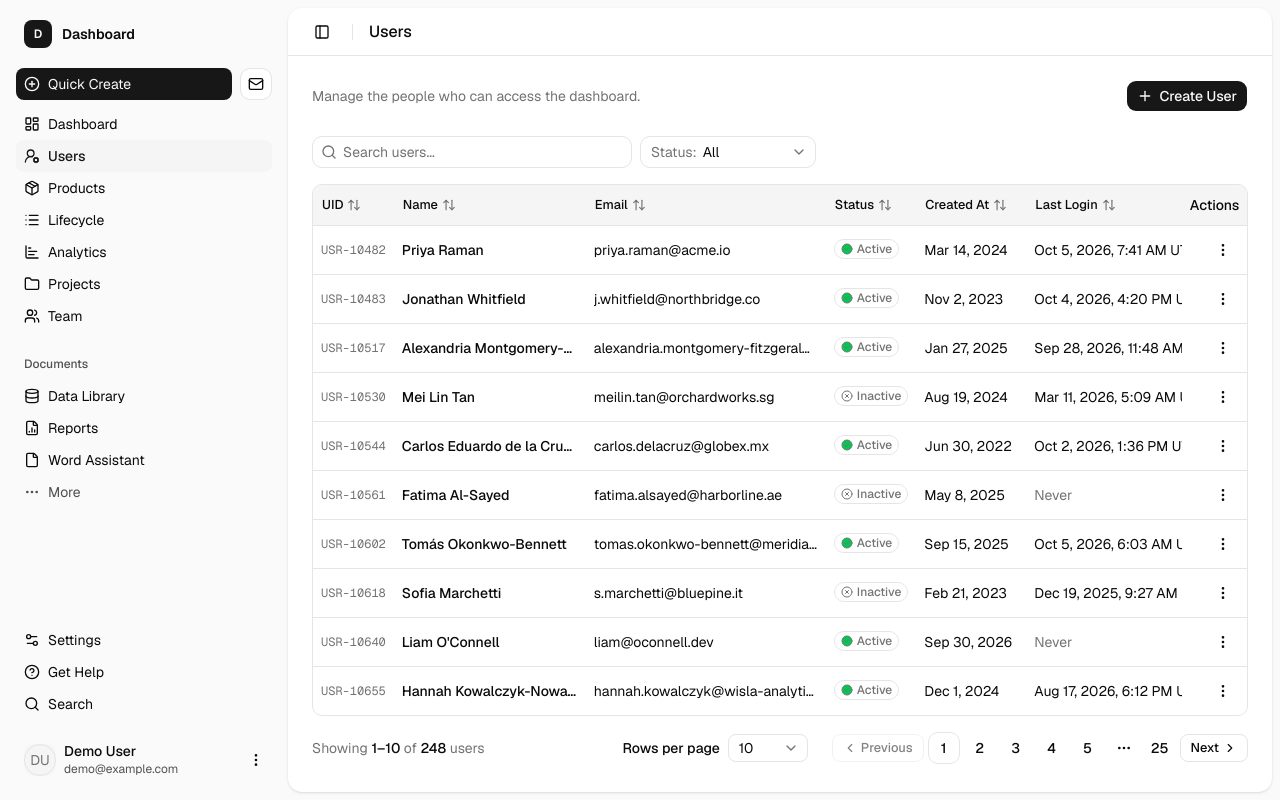
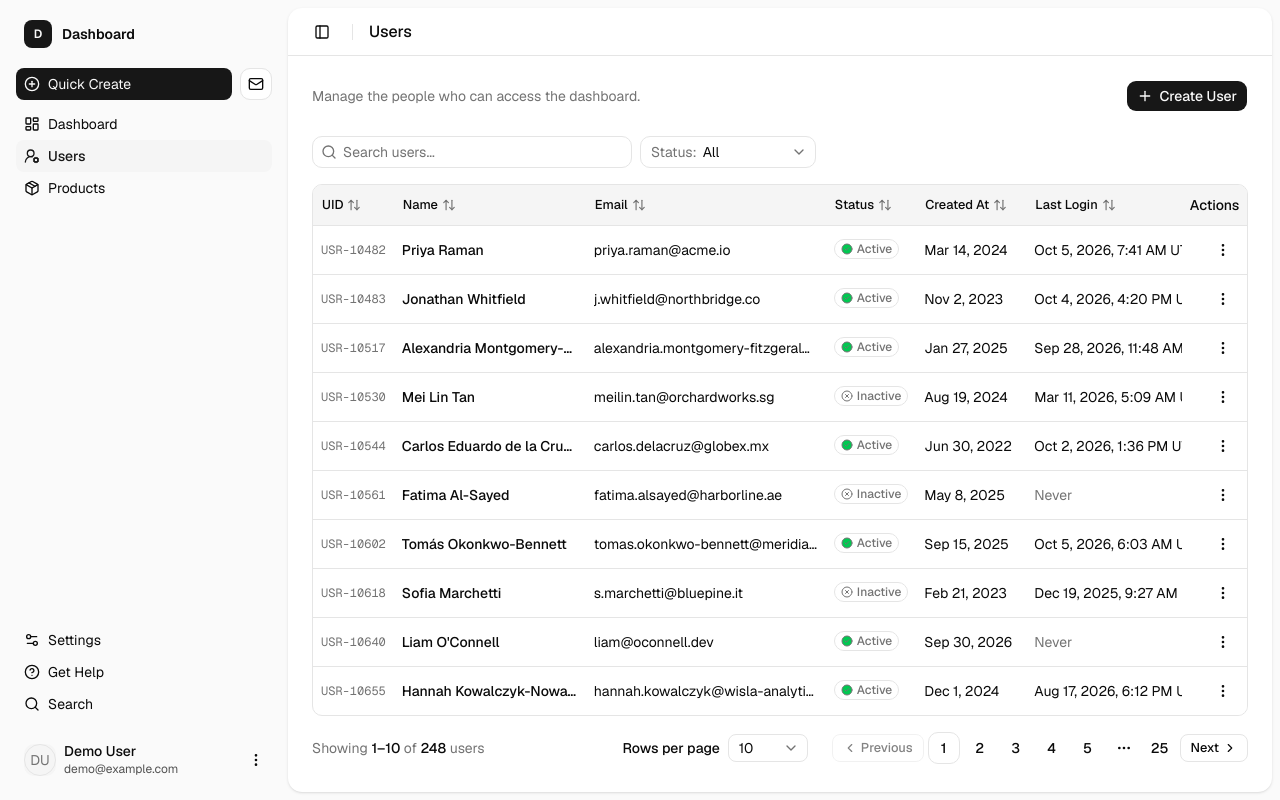
Before and after one commit to unse1234/DashBoard, a Next.js app: page /dashboard/users in a window 1280 px wide. Built offline with nearby package versions, Linux system fonts and the light colour scheme.

Commit message:
refactor(dashboard): remove unused placeholder sidebar links
Drops the Lifecycle, Analytics, Projects and Team items and the whole Documents section, none of which pointed at real pages.

```diff
--- a/src/components/dashboard/app-sidebar.tsx
+++ b/src/components/dashboard/app-sidebar.tsx
@@ -1,28 +1,17 @@
 import type { ComponentProps } from "react"
 import {
-  ChartBarIcon,
   CircleHelpIcon,
-  DatabaseIcon,
-  FileChartColumnIcon,
-  FileIcon,
-  FolderIcon,
   LayoutDashboardIcon,
-  ListIcon,
   PackageIcon,
   SearchIcon,
   Settings2Icon,
   UserRoundCogIcon,
-  UsersIcon,
 } from "lucide-react"
 
-import { NavDocuments } from "@/components/dashboard/nav-documents"
 import { NavMain } from "@/components/dashboard/nav-main"
 import { NavSecondary } from "@/components/dashboard/nav-secondary"
 import { NavUser } from "@/components/dashboard/nav-user"
-import type {
-  NavDocumentItem,
-  NavItem,
-} from "@/components/dashboard/nav.types"
+import type { NavItem } from "@/components/dashboard/nav.types"
 import { AppLogo } from "@/components/shared/app-logo"
 import {
   Sidebar,
@@ -43,22 +32,12 @@ const navMain: NavItem[] = [
   { title: "Dashboard", url: routes.dashboard, icon: <LayoutDashboardIcon /> },
   { title: "Users", url: routes.users, icon: <UserRoundCogIcon /> },
   { title: "Products", url: routes.products, icon: <PackageIcon /> },
-  { title: "Lifecycle", url: "#", icon: <ListIcon /> },
-  { title: "Analytics", url: "#", icon: <ChartBarIcon /> },
-  { title: "Projects", url: "#", icon: <FolderIcon /> },
-  { title: "Team", url: "#", icon: <UsersIcon /> },
 ]
 
 const navSecondary: NavItem[] = [
   { title: "Settings", url: "#", icon: <Settings2Icon /> },
   { title: "Get Help", url: "#", icon: <CircleHelpIcon /> },
   { title: "Search", url: "#", icon: <SearchIcon /> },
-]
-
-const documents: NavDocumentItem[] = [
-  { name: "Data Library", url: "#", icon: <DatabaseIcon /> },
-  { name: "Reports", url: "#", icon: <FileChartColumnIcon /> },
-  { name: "Word Assistant", url: "#", icon: <FileIcon /> },
 ]
 
 export function AppSidebar(props: ComponentProps<typeof Sidebar>) {
@@ -69,7 +48,6 @@ export function AppSidebar(props: ComponentProps<typeof Sidebar>) {
       </SidebarHeader>
       <SidebarContent>
         <NavMain items={navMain} />
-        <NavDocuments items={documents} />
         <NavSecondary items={navSecondary} className="mt-auto" />
       </SidebarContent>
       <SidebarFooter>
--- a/src/components/dashboard/nav-documents.tsx
+++ /dev/null
@@ -1,88 +0,0 @@
-"use client"
-
-import Link from "next/link"
-import {
-  FolderIcon,
-  MoreHorizontalIcon,
-  ShareIcon,
-  Trash2Icon,
-} from "lucide-react"
-
-import type { NavDocumentItem } from "@/components/dashboard/nav.types"
-import {
-  DropdownMenu,
-  DropdownMenuContent,
-  DropdownMenuItem,
-  DropdownMenuSeparator,
-  DropdownMenuTrigger,
-} from "@/components/ui/dropdown-menu"
-import {
-  SidebarGroup,
-  SidebarGroupLabel,
-  SidebarMenu,
-  SidebarMenuAction,
-  SidebarMenuButton,
-  SidebarMenuItem,
-  useSidebar,
-} from "@/components/ui/sidebar"
-
-type NavDocumentsProps = {
-  items: NavDocumentItem[]
-}
-
-export function NavDocuments({ items }: NavDocumentsProps) {
-  const { isMobile } = useSidebar()
-  return (
-    <SidebarGroup className="group-data-[collapsible=icon]:hidden">
-      <SidebarGroupLabel>Documents</SidebarGroupLabel>
-      <SidebarMenu>
-        {items.map((item) => (
-          <SidebarMenuItem key={item.name}>
-            <SidebarMenuButton render={<Link href={item.url} />}>
-              {item.icon}
-              <span>{item.name}</span>
-            </SidebarMenuButton>
-            <DropdownMenu>
-              <DropdownMenuTrigger
-                render={
-                  <SidebarMenuAction
-                    showOnHover
-                    className="aria-expanded:bg-muted"
-                  />
-                }
-              >
-                <MoreHorizontalIcon />
-                <span className="sr-only">More</span>
-              </DropdownMenuTrigger>
-              <DropdownMenuContent
-                className="w-24"
-                side={isMobile ? "bottom" : "right"}
-                align={isMobile ? "end" : "start"}
-              >
-                <DropdownMenuItem>
-                  <FolderIcon />
-                  <span>Open</span>
-                </DropdownMenuItem>
-                <DropdownMenuItem>
-                  <ShareIcon />
-                  <span>Share</span>
-                </DropdownMenuItem>
-                <DropdownMenuSeparator />
-                <DropdownMenuItem variant="destructive">
-                  <Trash2Icon />
-                  <span>Delete</span>
-                </DropdownMenuItem>
-              </DropdownMenuContent>
-            </DropdownMenu>
-          </SidebarMenuItem>
-        ))}
-        <SidebarMenuItem>
-          <SidebarMenuButton className="text-sidebar-foreground/70">
-            <MoreHorizontalIcon className="text-sidebar-foreground/70" />
-            <span>More</span>
-          </SidebarMenuButton>
-        </SidebarMenuItem>
-      </SidebarMenu>
-    </SidebarGroup>
-  )
-}
--- a/src/components/dashboard/nav.types.ts
+++ b/src/components/dashboard/nav.types.ts
@@ -6,9 +6,3 @@ export type NavItem = {
   url: Route
   icon: ReactNode
 }
-
-export type NavDocumentItem = {
-  name: string
-  url: Route
-  icon: ReactNode
-}
```
